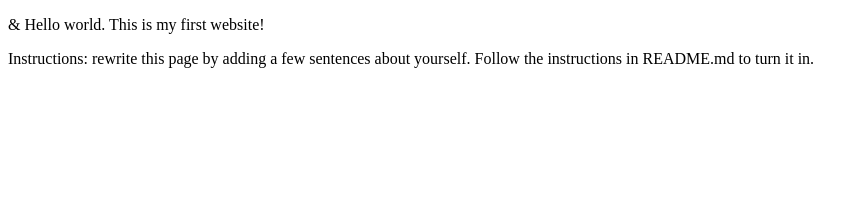
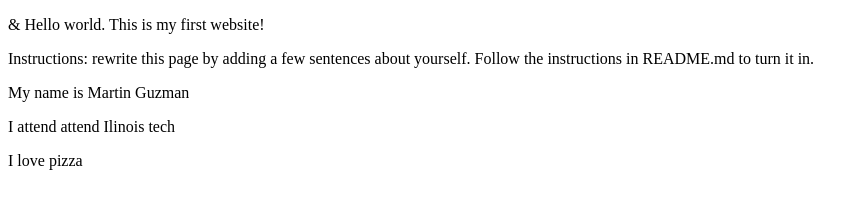
Before and after one commit to Martin833-byte/webdev_lab1, a plain HTML site: page index.html in a window 1280 px wide. Shown: the whole page, without its empty margins (0-868 px from the left). Drawn offline with Linux system fonts and the light colour scheme.

Commit message:
Added basic info

```diff
--- a/index.html
+++ b/index.html
@@ -7,5 +7,8 @@
 <body>
   <p>&amp; Hello world. This is my first website!</p>
   <p>Instructions: rewrite this page by adding a few sentences about yourself. Follow the instructions in README.md to turn it in.</p>
+  <p> My name is Martin Guzman <p>
+  <p> I attend attend Ilinois tech <p>
+  <p> I love pizza <p>
 </body>
 </html>
```
